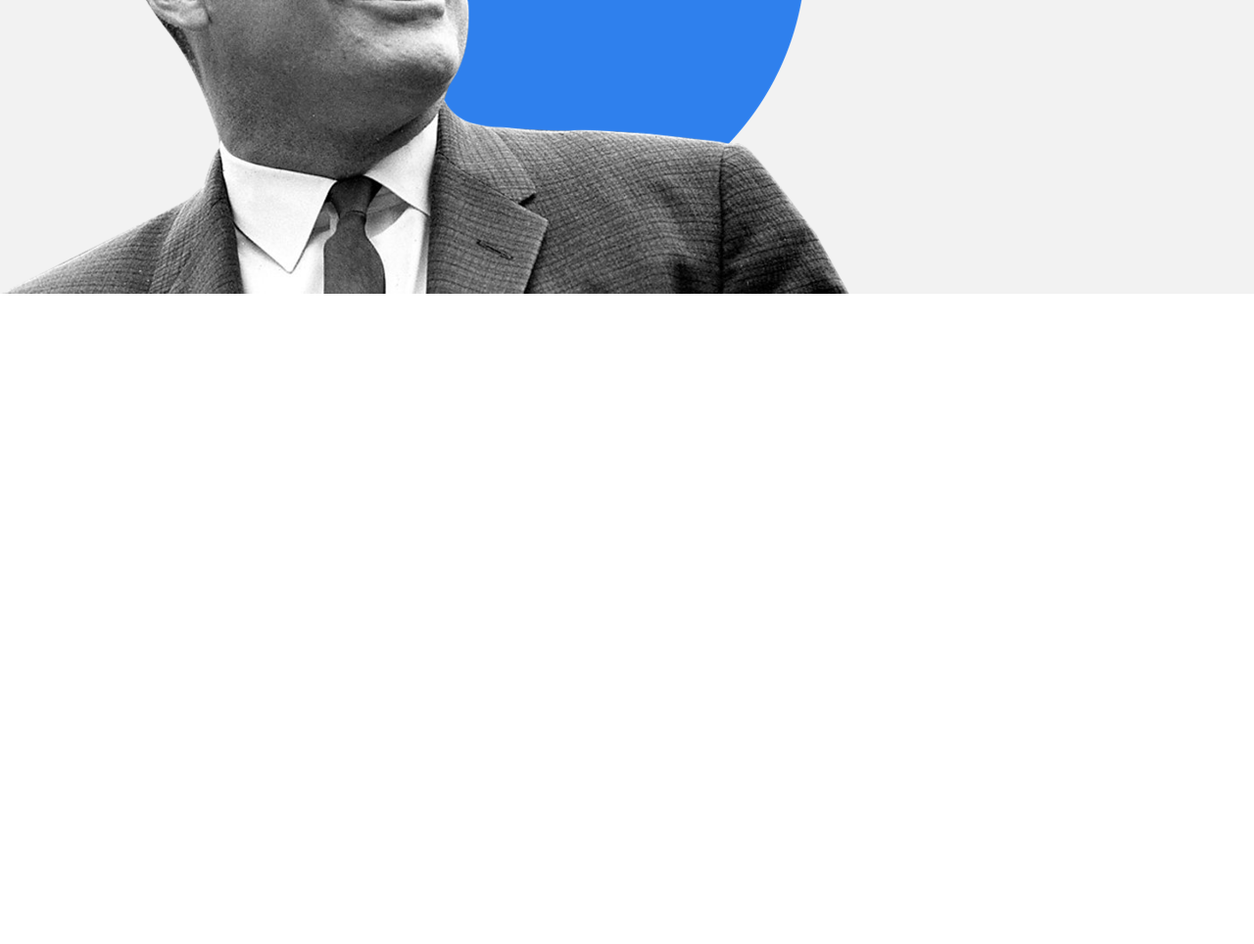
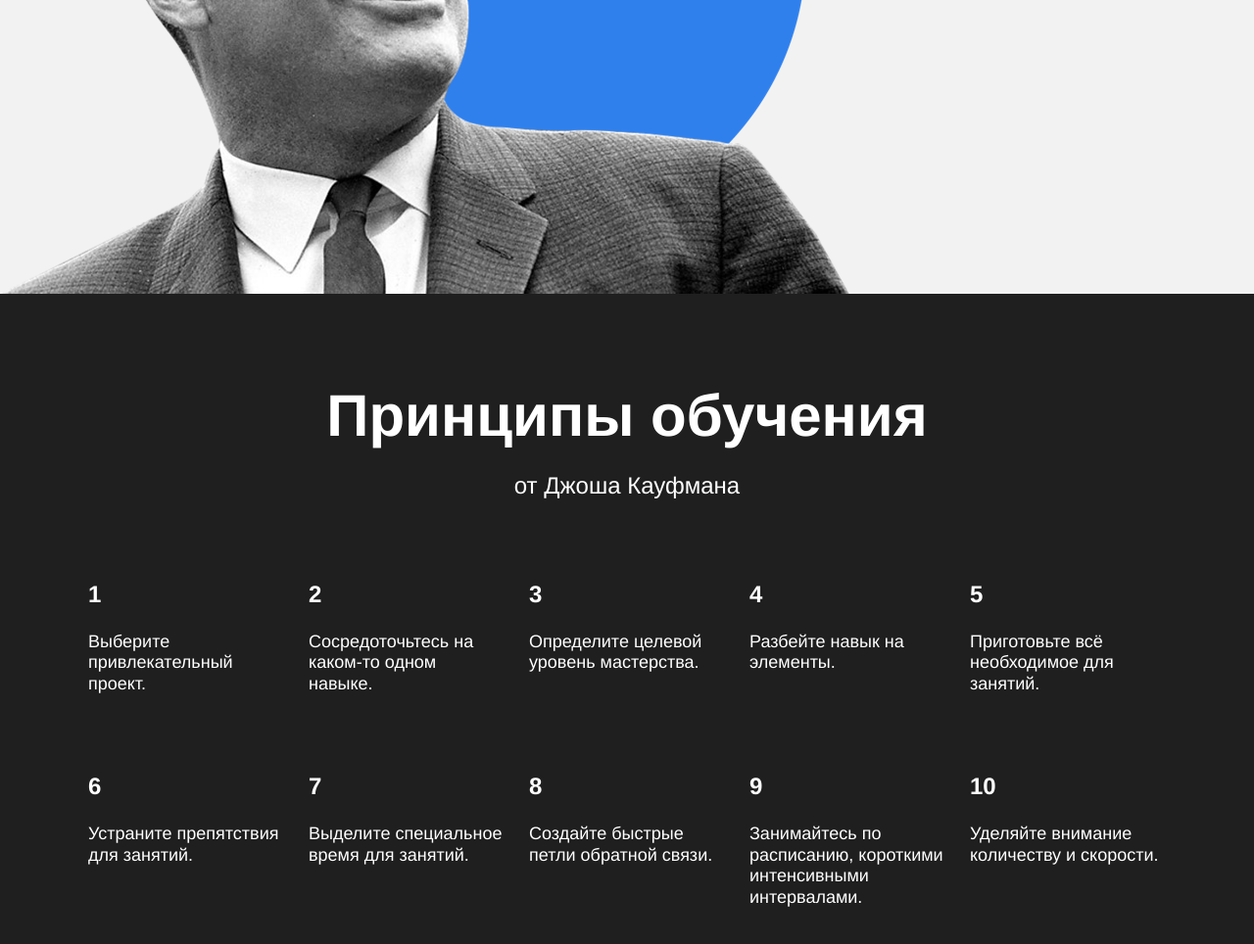
Before and after one commit to Stenly11/how-to-learn, a plain HTML site: page index.html in a window 1280 px wide. Shown: the part 2545-3509 px from the top of the page at 98% size. Before the commit the page ends 2845 px from the top, so only its background shows below. Drawn offline with Linux system fonts and the light colour scheme.

Commit message:
Кауфман блок

```diff
--- a/index.html
+++ b/index.html
@@ -103,6 +103,52 @@
           <h2 class="feynman__subtitle">Выучить и не забыть.</h2>
           <a class="feynman__link" href="#">Подробнее→</a>
         </div>
+        <section class="kaufman">
+          <!--<img class="kaufman__triangle" src="" alt="Треугольник">-->
+          <h2 class="section-title section-title_theme_dark">Принципы обучения</h2>
+          <p class="section-subtitle section-subtitle_theme_dark">от Джоша Кауфмана</p>
+          <div class="table table_theme_dark">
+            <div class="table__cell table__cell_theme_dark">
+              <h3 class="table__heading table__heading_theme_dark">1</h3>
+              <p class="table__text table__text_theme_dark">Выберите привлекательный проект.</p>
+            </div>
+            <div class="table__cell table__cell_theme_dark">
+              <h3 class="table__heading table__heading_theme_dark">2</h3>
+              <p class="table__text table__text_theme_dark">Сосредоточьтесь на каком-то одном навыке.</p>
+            </div>
+            <div class="table__cell table__cell_theme_dark">
+              <h3 class="table__heading table__heading_theme_dark">3</h3>
+              <p class="table__text table__text_theme_dark">Определите целевой уровень мастерства.</p>
+            </div>
+            <div class="table__cell table__cell_theme_dark">
+              <h3 class="table__heading table__heading_theme_dark">4</h3>
+              <p class="table__text table__text_theme_dark">Разбейте навык на элементы.</p>
+            </div>
+            <div class="table__cell table__cell_theme_dark">
+              <h3 class="table__heading table__heading_theme_dark">5</h3>
+              <p class="table__text table__text_theme_dark">Приготовьте всё необходимое для занятий.</p>
+            </div>
+            <div class="table__cell table__cell_theme_dark">
+              <h3 class="table__heading table__heading_theme_dark">6</h3>
+              <p class="table__text table__text_theme_dark">Устраните препятствия для занятий.</p>
+            </div>
+            <div class="table__cell table__cell_theme_dark">
+              <h3 class="table__heading table__heading_theme_dark">7</h3>
+              <p class="table__text table__text_theme_dark">Выделите специальное время для занятий.</p>
+            </div>
+            <div class="table__cell table__cell_theme_dark">
+              <h3 class="table__heading table__heading_theme_dark">8</h3>
+              <p class="table__text table__text_theme_dark">Создайте быстрые петли обратной связи.</p>
+            </div>
+            <div class="table__cell table__cell_theme_dark">
+              <h3 class="table__heading table__heading_theme_dark">9</h3>
+              <p class="table__text table__text_theme_dark">Занимайтесь по расписанию, короткими интенсивными интервалами.</p>
+            </div>
+            <div class="table__cell table__cell_theme_dark">
+              <h3 class="table__heading table__heading_theme_dark">10</h3>
+              <p class="table__text table__text_theme_dark">Уделяйте внимание количеству и скорости.</p>
+            </div>
+        </section>
       </div>
     </div>
   </body>
--- a/styles/style.css
+++ b/styles/style.css
@@ -196,13 +196,33 @@
   }
 
 .kaufman {
-  background-color: blue;
+  background-color: #1f1f1f;
+  padding-top: 90px;
+  overflow: hidden;
 }
 
 /* и элемента с модификатором вида ключ-значение */
 .table__cell_theme_dark {
   width: 200px;
-  color: white;
+  color: #ffffff;
   margin-right: 0;
   margin-top: 80px;
 }
+
+.section-title_theme_dark {
+  color: #ffffff;
+  margin: 0px auto 20px;
+}
+
+.section-subtitle_theme_dark {
+  color: #ffffff;
+}
+
+.kaufman__triangle {
+  background-image: url(/images/kaufman-triangle.svg);
+  position: absolute;
+  right: 0;
+  bottom: 0;
+  max-width: 877px;
+  max-height: 877px;
+}
```
